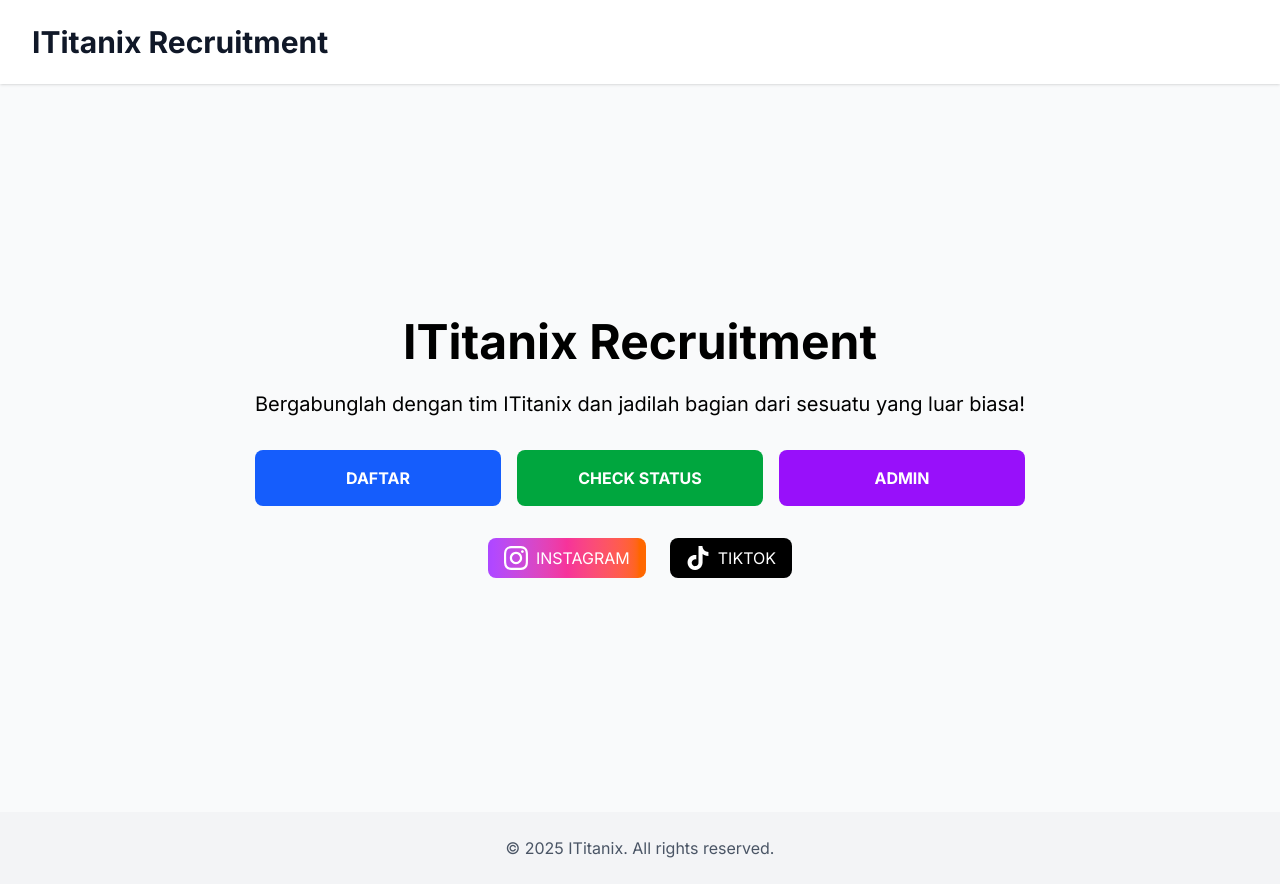
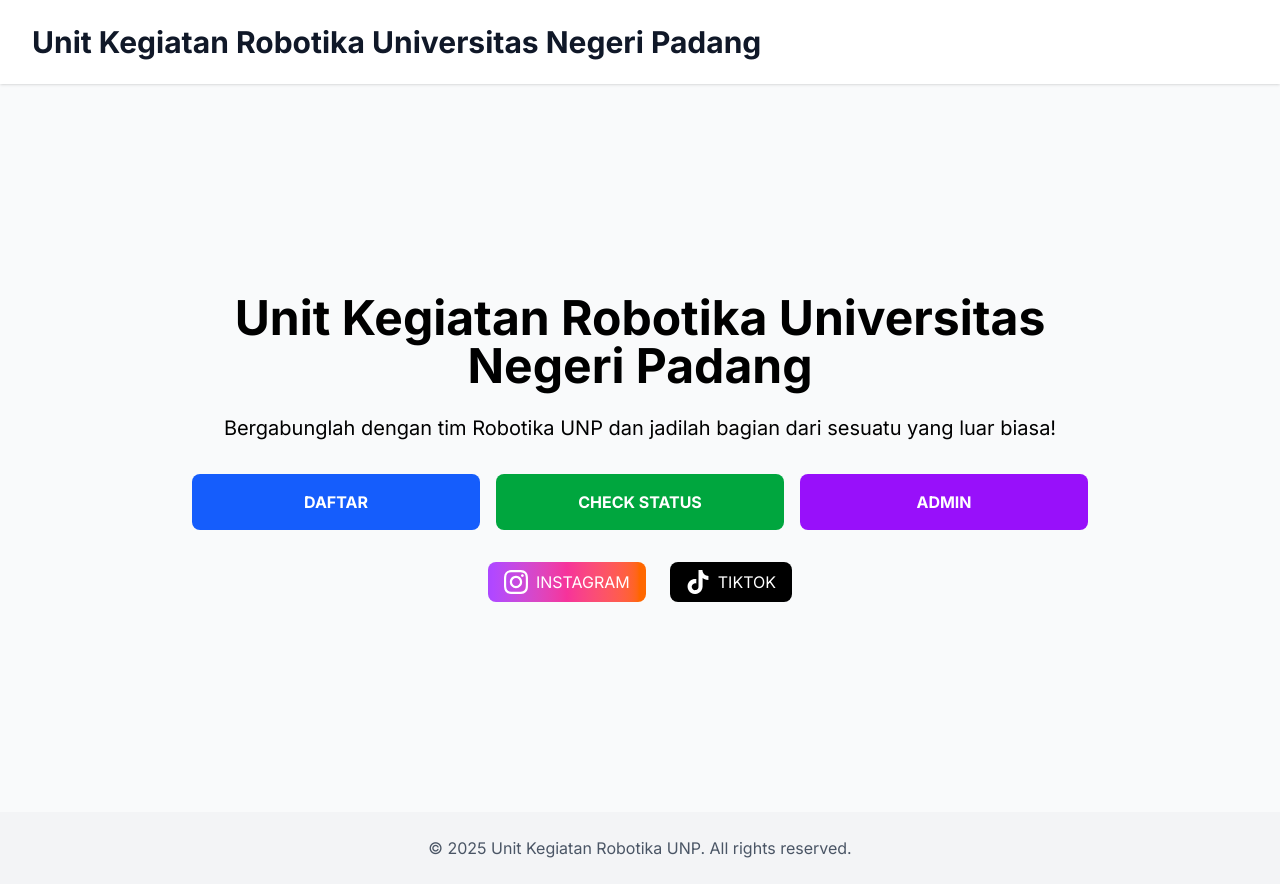
Before and after one commit to MIkhsanPasaribu/ukrounp-recruitment, a Next.js app: page / in a window 1280 px wide. Built offline with nearby package versions, Linux system fonts and the light colour scheme.

Commit message:
refactor: update branding from ITitanix to Robotika UNP
Update all instances of ITitanix branding to Unit Kegiatan Robotika Universitas Negeri Padang across the application. This includes changes in metadata, layout, success message, and homepage to reflect the new branding.

```diff
--- a/src/app/layout.tsx
+++ b/src/app/layout.tsx
@@ -12,7 +12,7 @@ function ClientLayout({ children }: { children: React.ReactNode }) {
     <div className="min-h-screen bg-gray-50">
       <header className="bg-white shadow">
         <div className="max-w-7xl mx-auto py-6 px-4 sm:px-6 lg:px-8">
-          <h1 className="text-3xl font-bold text-gray-900">ITitanix Recruitment</h1>
+          <h1 className="text-3xl font-bold text-gray-900">Unit Kegiatan Robotika Universitas Negeri Padang</h1>
         </div>
       </header>
       {children}
--- a/src/app/metadata.ts
+++ b/src/app/metadata.ts
@@ -1,6 +1,6 @@
 import type { Metadata } from 'next';
 
 export const metadata: Metadata = {
-  title: 'ITitanix Recruitment',
-  description: 'Join the ITitanix team and be part of something amazing!',
+  title: 'Unit Kegiatan Robotika Universitas Negeri Padang',
+  description: 'Join the Robotika UNP team and be part of something amazing!',
 };
--- a/src/app/page.tsx
+++ b/src/app/page.tsx
@@ -13,10 +13,10 @@ export default function Home() {
       <div className="flex-1 flex flex-col items-center justify-center p-6 text-center">
         <div className="max-w-4xl">
           <h1 className="text-4xl md:text-5xl font-bold mb-6">
-            ITitanix Recruitment
+            Unit Kegiatan Robotika Universitas Negeri Padang
           </h1>
           <p className="text-xl mb-8">
-            Bergabunglah dengan tim ITitanix dan jadilah bagian dari sesuatu yang luar biasa!
+            Bergabunglah dengan tim Robotika UNP dan jadilah bagian dari sesuatu yang luar biasa!
           </p>
 
           {/* Navigation Menu */}
@@ -75,7 +75,7 @@ export default function Home() {
       {/* Footer */}
       <footer className="bg-gray-100 py-6 text-center">
         <p className="text-gray-600">
-          © {new Date().getFullYear()} ITitanix. All rights reserved.
+          © {new Date().getFullYear()} Unit Kegiatan Robotika UNP. All rights reserved.
         </p>
       </footer>
     </div>
--- a/src/components/SuccessMessage.tsx
+++ b/src/components/SuccessMessage.tsx
@@ -20,7 +20,7 @@ export default function SuccessMessage() {
         </svg>
         <h2 className="mt-3 text-xl font-medium text-gray-900">Application Submitted Successfully!</h2>
         <p className="mt-2 text-sm text-gray-500">
-          Thank you for applying to ITitanix. We will review your application and get back to you soon.
+          Thank you for applying to Unit Kegiatan Robotika UNP. We will review your application and get back to you soon.
         </p>
         <div className="mt-6">
           <Link href="/status" className="text-blue-600 hover:text-blue-800">
```
